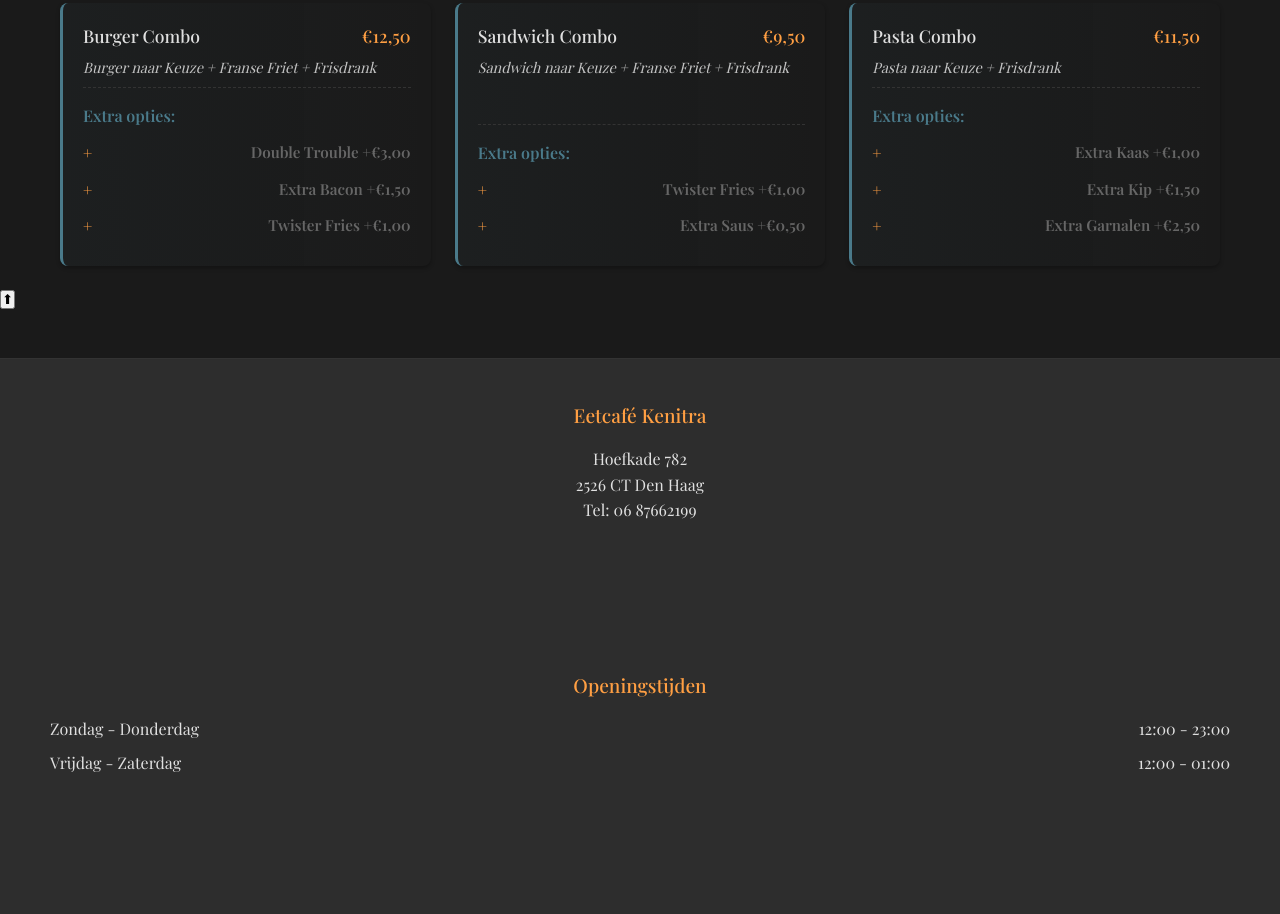
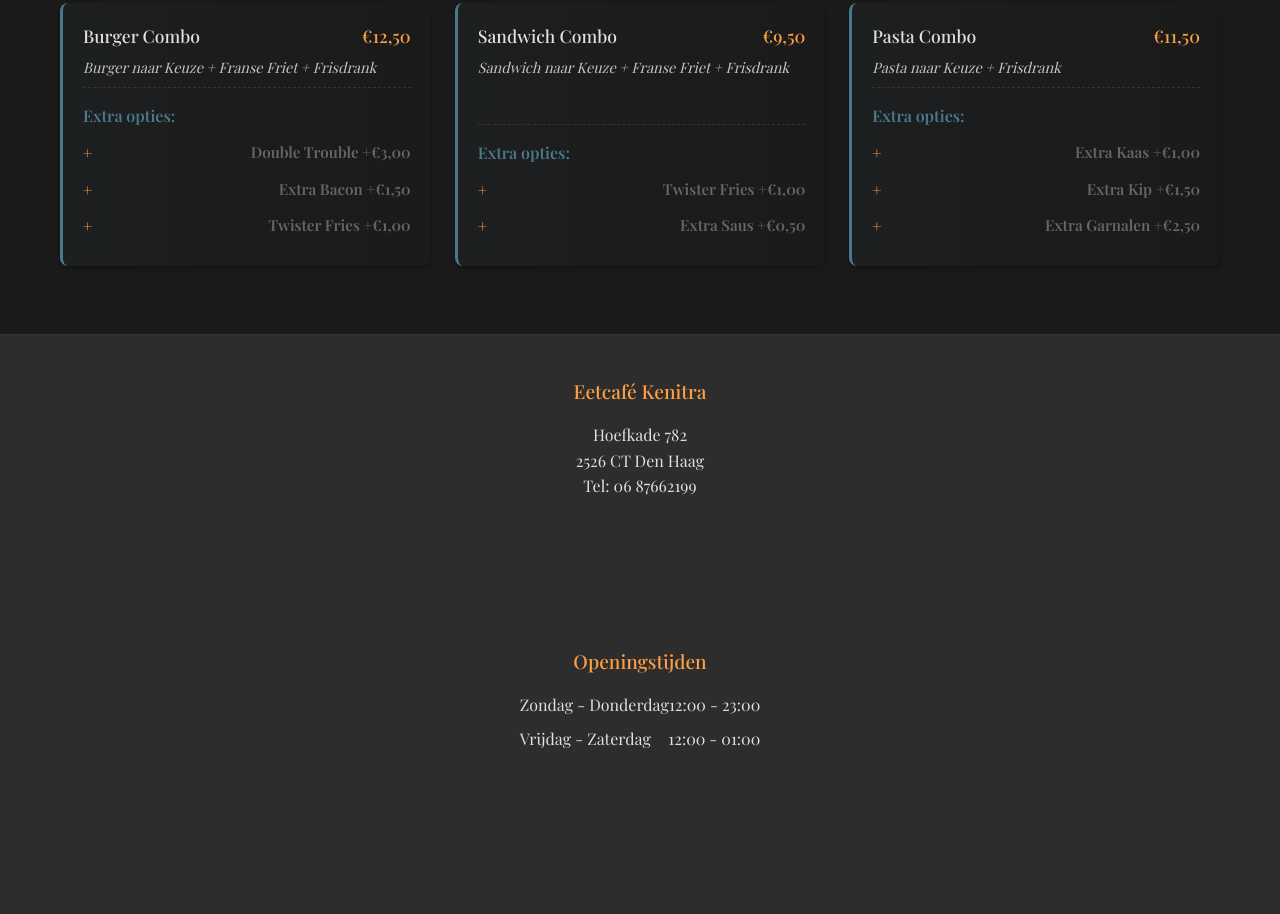
Before and after one commit to Ascheraf/EetCafe-Kenitra, a website: page index.html in a window 1280 px wide. Shown: the part 1119-2033 px from the top of the page. Drawn offline with nearby package versions, Linux system fonts and the light colour scheme.

Commit message:
Add files via upload

```diff
--- a/index.html
+++ b/index.html
@@ -109,6 +109,10 @@
         }
 
         .footer-section {
+            text-align: center;
+        }
+
+        .site-footer {
             text-align: center;
         }
     </style>
@@ -879,8 +883,6 @@
         </main>
     </div>
 
-    <button class="scroll-to-top" aria-label="Scroll to top">⬆</button>
-
     <footer class="site-footer">
         <div class="footer-container">
             <div class="footer-section">
--- a/styles.css
+++ b/styles.css
@@ -538,7 +538,7 @@
     padding: 2rem 1rem;
     margin-top: 3rem;
     border-top: 1px solid var(--border-color);
-    text-align: center;
+    text-align: center; /* Center-align footer text */
 }
 
 .footer-container {
@@ -548,11 +548,14 @@
     flex-wrap: wrap;
     justify-content: space-between;
     gap: 2rem;
+    flex-direction: column; /* Stack footer sections vertically */
+    align-items: center; /* Center-align content */
 }
 
 .footer-section {
     flex: 1 1 250px;
     min-width: 200px;
+    text-align: center; /* Center-align individual footer sections */
 }
 
 .footer-section h3 {
```
Also changed, not shown: afhalen.html (+1 -0 lines), bezorgen.html (+1 -0 lines), contact.html (+1 -0 lines), over-ons.html (+1 -0 lines).
